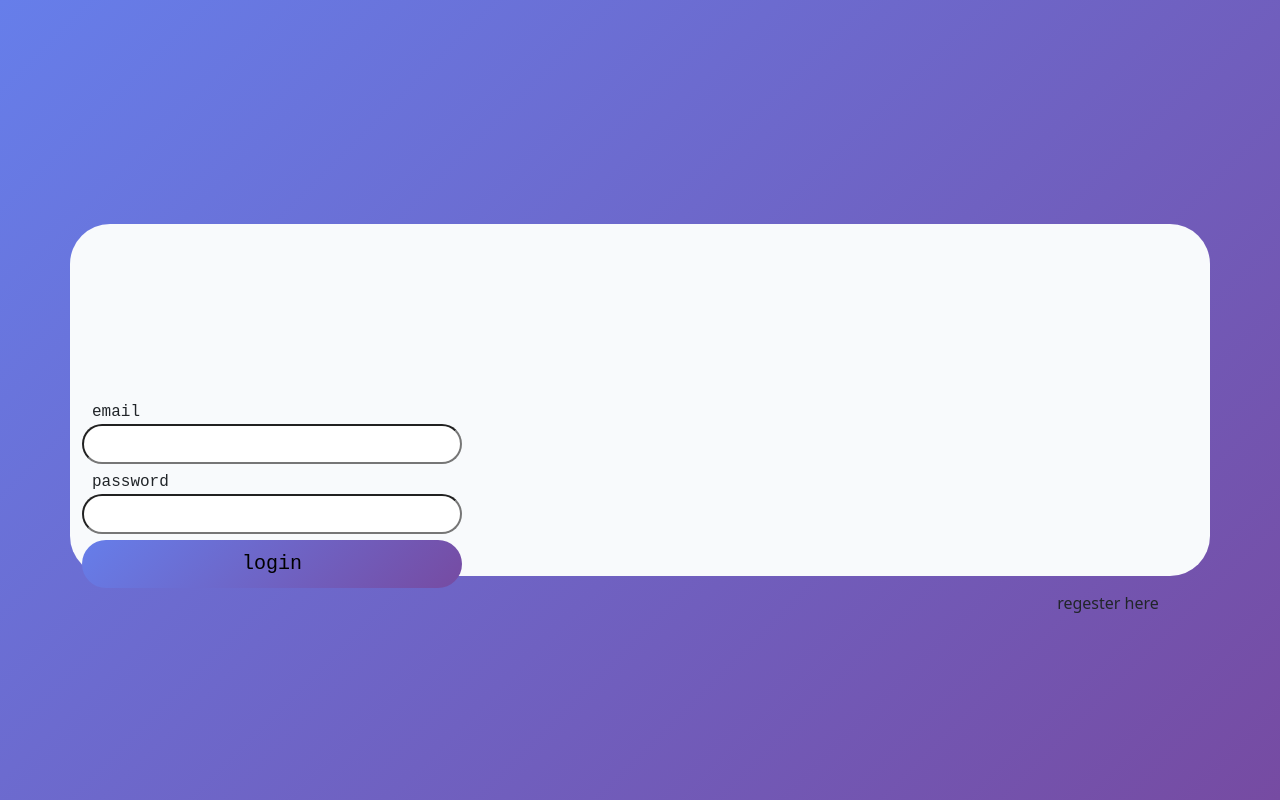
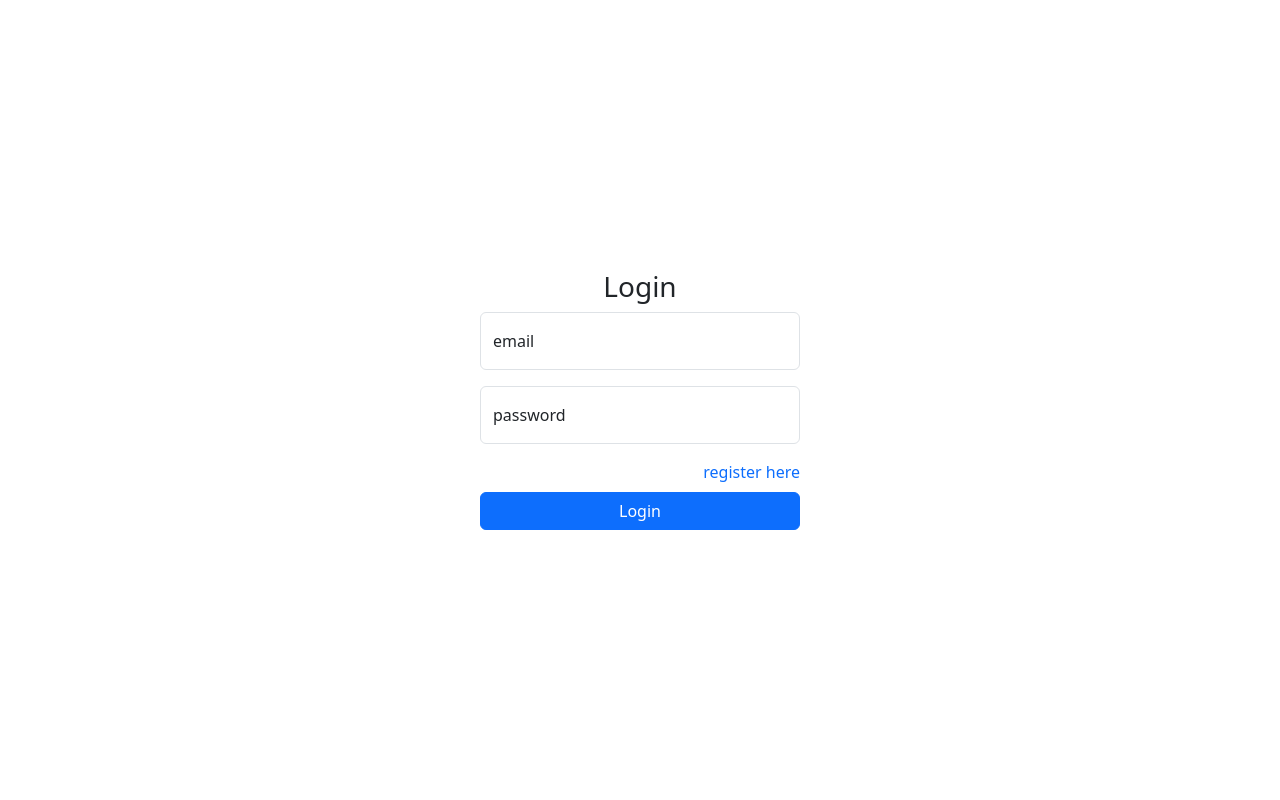
Before and after one commit to VUPPUKULADEEP/Campus-Food-Market-Place, a React app in the folder frontend/: page /signin in a window 1280 px wide. Built offline with nearby package versions, Linux system fonts and the light colour scheme; the HTML template or start-up script is replaced by a standard one.

Commit message:
completed login page

```diff
--- a/frontend/package.json
+++ b/frontend/package.json
@@ -13,7 +13,6 @@
     "@emotion/react": "^11.14.0",
     "@emotion/styled": "^11.14.1",
     "@mui/material": "^7.3.6",
-    "@tailwindcss/vite": "^4.1.18",
     "bootstrap": "^5.3.8",
     "react": "^19.2.0",
     "react-bootstrap": "^2.10.10",
@@ -25,6 +24,7 @@
   },
   "devDependencies": {
     "@eslint/js": "^9.39.1",
+    "@tailwindcss/vite": "^4.1.18",
     "@types/react": "^19.2.5",
     "@types/react-dom": "^19.2.3",
     "@vitejs/plugin-react": "^5.1.1",
--- a/frontend/pages/Signin.jsx
+++ b/frontend/pages/Signin.jsx
@@ -1,29 +1,39 @@
-import React, { useRef, useState } from 'react'
-import './Signin.css'
-import { useNavigate } from 'react-router-dom'
-
+import { useForm } from 'react-hook-form'
+import 'bootstrap/dist/css/bootstrap.min.css'
+import { Link } from 'react-router-dom'
 
 
 const Signin = () => {
 
-  const navigate = useNavigate();
+  const { register, formState: { errors }, handleSubmit } = useForm()
+
   return (
     <>
+      <div id="container" className='d-flex justify-content-center align-items-center' style={{ height: '100vh', minWidth: '50%' }}>
+        <form id="main-container" className="d-flex flex-column justify-content-start align-items-center" style={{ width: '25%' }} onSubmit={handleSubmit((data) => { console.log(JSON.stringify(data)) })}>
+          <h3>Login</h3>
 
-  <div className="main">
- <div className="container">
-    <div className="inputText">email</div>
-    <input type="text" name="email" className='input' /><br />
-    <div className="inputText">password</div>
-    <input type="text" name="password" className='input' /><br />
+          <div className="form-floating mb-3 col-12">
+            <input type="email" className="form-control" id="email" placeholder="name@example.com" {...register('email')} />
+            <label htmlFor="email">email</label>
+            {errors.email && <p className='error'>{errors.email.message}</p>}
+          </div>
+          <div className="form-floating mb-3 col-12">
+            <input type="password" className="form-control" id="password" placeholder="xxxxxxxxxx" {...register('password')} />
+            <label htmlFor="password">password</label>
+            {errors.password && <p className='error'>{errors.password.message}</p>}
+          </div>
+          <div className="w-100 text-end mb-2">
+            <Link to = "/signup"  className='text-decoration-none'>register here</Link>
+            </div>
+          <div className="d-grid gap-2 col-12 mx-auto">
+            <button className="btn btn-primary" type="submit" >Login</button>
 
+          </div>
 
-    <button type="button" className='loginBtn'  >login</button>
-
-    <div className="reg" onClick={()=>{navigate('/Signup')}}>regester here</div>
-  </div>
-  </div>
-  </>
+        </form>
+      </div>
+    </>
   )
 }
 
--- a/frontend/pages/Signup.jsx
+++ b/frontend/pages/Signup.jsx
@@ -34,7 +34,7 @@ const Signup = () => {
                     <div className="form-floating mb-3 col-12">
                         <input type="password" className="form-control" id="cnf-password" placeholder="xxxxxxxxxx" {...register('cnfpassword')} />
                         <label htmlFor="cnf-password">confirm password</label>
-                        {errors.cnfpassword && <p class='error'>{errors.cnfpassword.message}</p>}
+                        {errors.cnfpassword && <p className='error'>{errors.cnfpassword.message}</p>}
                     </div>
                     <div className="d-grid gap-2 col-12 mx-auto">
                         <button className="btn btn-primary" type="submit" >submit </button>
```
Also changed, not shown: 1 other file (tests, documents, lock files or other folders).
